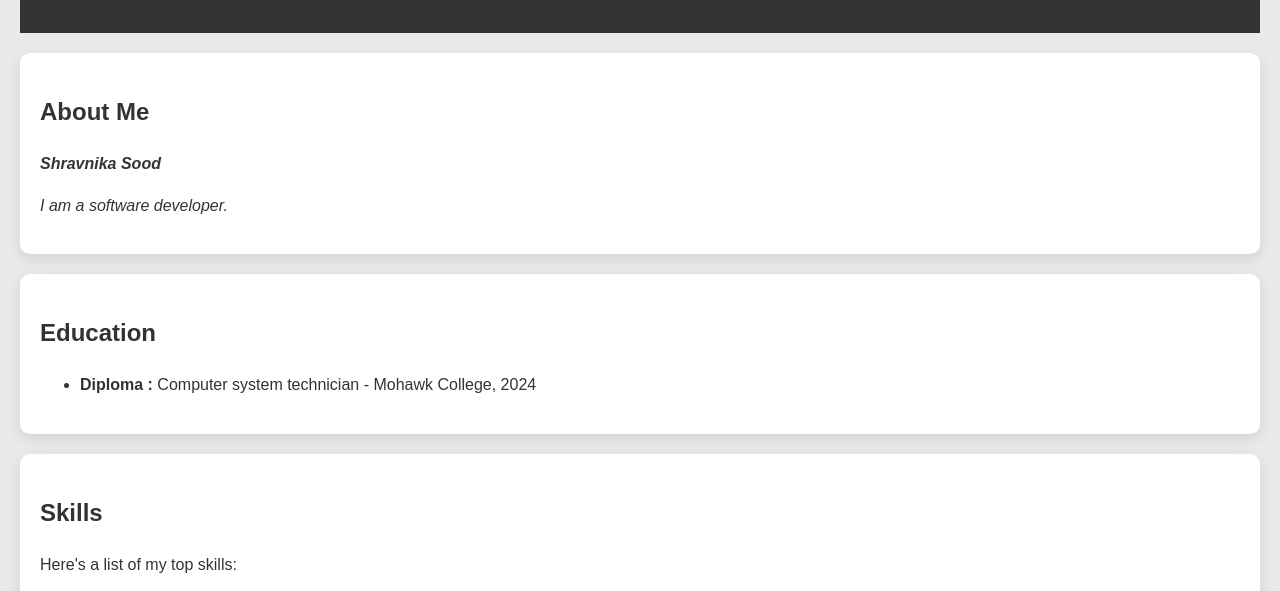
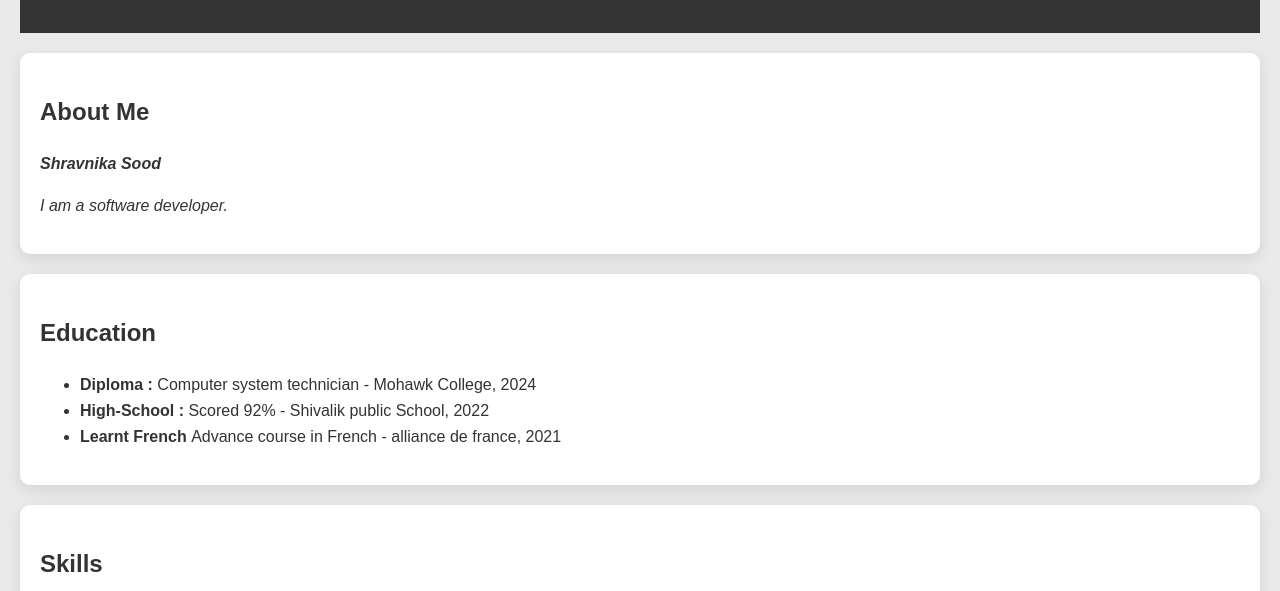
Before and after one commit to shravnikasood/shravnikasood.github.io, a plain HTML site: page index.html in a window 1280 px wide. Shown: the part 136-727 px from the top of the page. Drawn offline with Linux system fonts and the light colour scheme.

Commit message:
Update index.html

```diff
--- a/index.html
+++ b/index.html
@@ -24,6 +24,8 @@
         <h2>Education</h2>
         <ul>
             <li><strong>Diploma : </strong>Computer system technician - Mohawk College, 2024</li>
+            <li><strong>High-School : </strong> Scored 92% - Shivalik public School, 2022</li>
+            <li><strong>Learnt French </strong> Advance course in French - alliance de france, 2021</li>
         </ul>
     </section>
 
```
